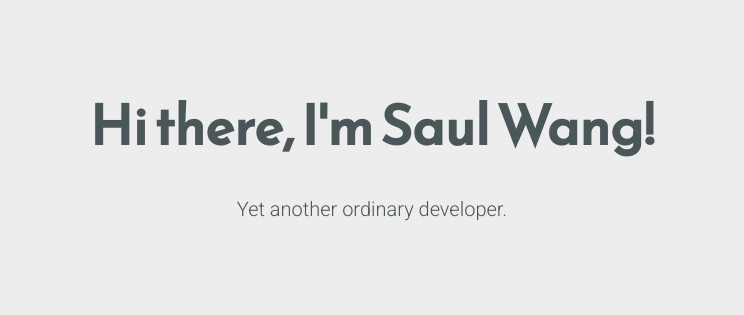
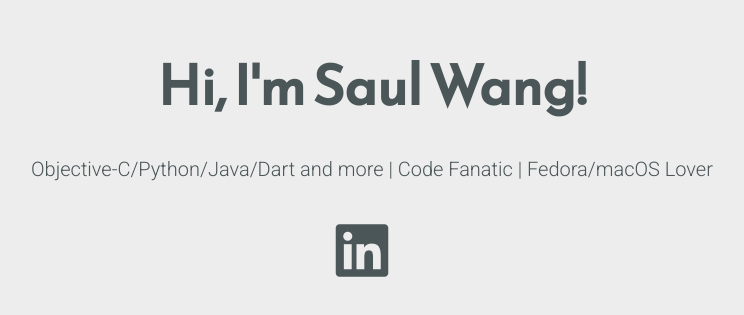
Before and after one commit to saul-w/landing-page, a plain HTML site: page index.html in a window 1280 px wide. Shown: the part 233-548 px from the top of the page, without its empty margins (268-1012 px from the left). Drawn offline with Linux system fonts and the light colour scheme; some icons are missing.

Commit message:
feat: more intros

```diff
--- a/css/styles.css
+++ b/css/styles.css
@@ -59,6 +59,10 @@ main > .tagline {
 	padding: 10px;
 }
 
+.icons-social a {
+  text-decoration: none;
+}
+
 .devto {
 	margin-bottom: -0.20rem;
 }
--- a/index.html
+++ b/index.html
@@ -1,5 +1,6 @@
 <!DOCTYPE html>
 <html>
+
 <head>
 	<meta charset="utf-8">
 	<meta http-equiv="X-UA-Compatible" content="IE=edge">
@@ -7,10 +8,13 @@
 
 	<title>Saul Wang | Landing Page</title>
 
-	<link rel="icon" href="favicon.ico" type="image/png" />
-
+	<link rel="apple-touch-icon" sizes="180x180" href="apple-touch-icon.png">
+	<link rel="icon" type="image/png" sizes="32x32" href="favicon-32x32.png">
+	<link rel="icon" type="image/png" sizes="16x16" href="favicon-16x16.png">
+	<link rel="manifest" href="site.webmanifest">
 	<link href="https://fonts.googleapis.com/css?family=Reem+Kufi|Roboto:300" rel="stylesheet">
 	<link href="https://use.fontawesome.com/releases/v5.13.1/css/all.css" rel="stylesheet">
+	<link rel="stylesheet" href="https://cdn.jsdelivr.net/gh/jpswalsh/academicons@1/css/academicons.min.css">
 	<link rel="stylesheet" href="css/reset.css">
 	<link rel="stylesheet" href="css/styles.css">
 	<!-- <link rel="stylesheet" href="css/themes/indigo-white.css"> -->
@@ -23,11 +27,25 @@
 	<!-- <link rel="stylesheet" href="css/themes/white-red.css"> -->
 	<!-- <link rel="stylesheet" href="css/themes/yellow-black.css"> -->
 </head>
+
 <body>
 	<main>
-		<div class="intro">Hi there, I'm Saul Wang!</div>
-		<div class="tagline">Yet another ordinary developer.</div>
-    </div>
+		<div class="intro">Hi, I'm Saul Wang!</div>
+		<div class="tagline">Objective-C/Python/Java/Dart and more | Code Fanatic | Fedora/macOS Lover</div>
+		<div class="icons-social">
+			<a target="_blank" href="https://www.linkedin.com/in/saulwang/">
+				<i class="fab fa-linkedin" aria-hidden="true" title="LinkedIn"></i>
+				<span class="sr-only">LinkedIn</span>
+			</a>
+
+
+			<a target="_blank" href="https://scholar.google.com/citations?&user=jiTwKukAAAAJ">
+				<i class="ai ai-google-scholar-square" aria-hidden="true" title="Google Scholar"></i>
+				<span class="sr-only">Google Scholar</span>
+			</a>
+		</div>
+
 	</main>
 </body>
+
 </html>
```
Also changed, not shown: android-chrome-192x192.png (added), android-chrome-512x512.png (added), apple-touch-icon.png (added), favicon-16x16.png (added), favicon-32x32.png (added), favicon.ico, site.webmanifest (added), 2 other files.
